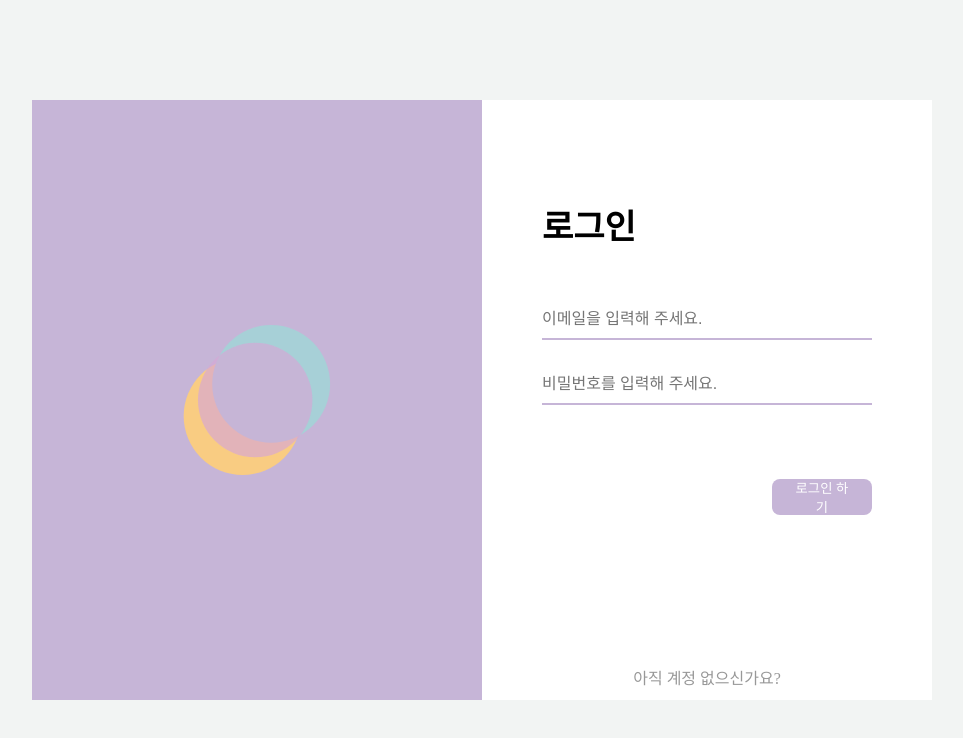
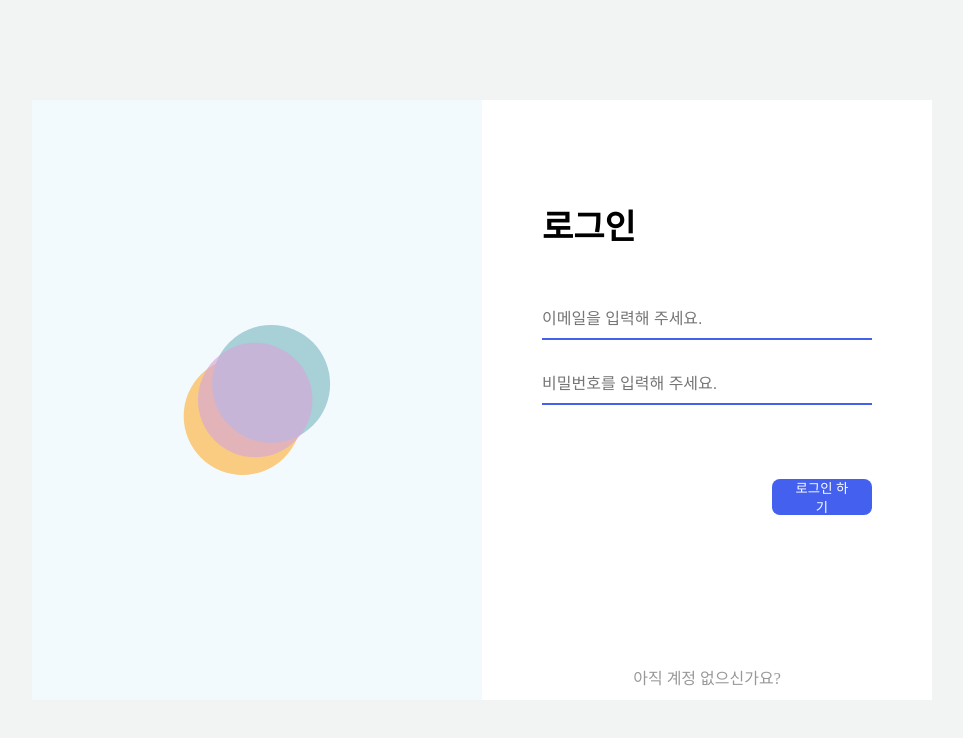
Before and after one commit to Bamdoliro/stupetition, a React (Create React App) app: page / in a window 1280 px wide. Shown: the top 738 px of the page, without its empty margins (158-1121 px from the left). Built offline with nearby package versions, Linux system fonts and the light colour scheme.

Commit message:
ADD :: LoginFrame Color 변경

```diff
--- a/src/components/LoginFrame/LoginFrame.js
+++ b/src/components/LoginFrame/LoginFrame.js
@@ -39,7 +39,7 @@ const LoginImgBox = styled.div`
     align-items: center;
     justify-content: center;
     width: 50%;
-    background-color: #C6B5D7;
+    background-color: #F2FAFE;
 `
 
 const LoginInput = styled.input`
@@ -48,7 +48,7 @@ const LoginInput = styled.input`
     height: 41px;
     font-size: 16px;
     width: 330px;
-    border-bottom: 2.5px solid #C6B5D7;
+    border-bottom: 2.5px solid #4361EE;
     margin-bottom: 24px;
 `
 
@@ -58,7 +58,7 @@ const PassWordInput = styled.input`
     height: 41px;
     font-size: 16px;
     width: 330px;
-    border-bottom: 2.5px solid #C6B5D7;
+    border-bottom: 2.5px solid #4361EE;
     margin-bottom: 24px;
 `
 
@@ -73,7 +73,7 @@ const LoginButton = styled.button`
     border-radius: 8px;
     padding: 18px;
     outline: none;
-    background-color: #C6B5D7;
+    background-color: #4361EE;
     color: #fff;
     width: 100px;
     height: 30px;
```
